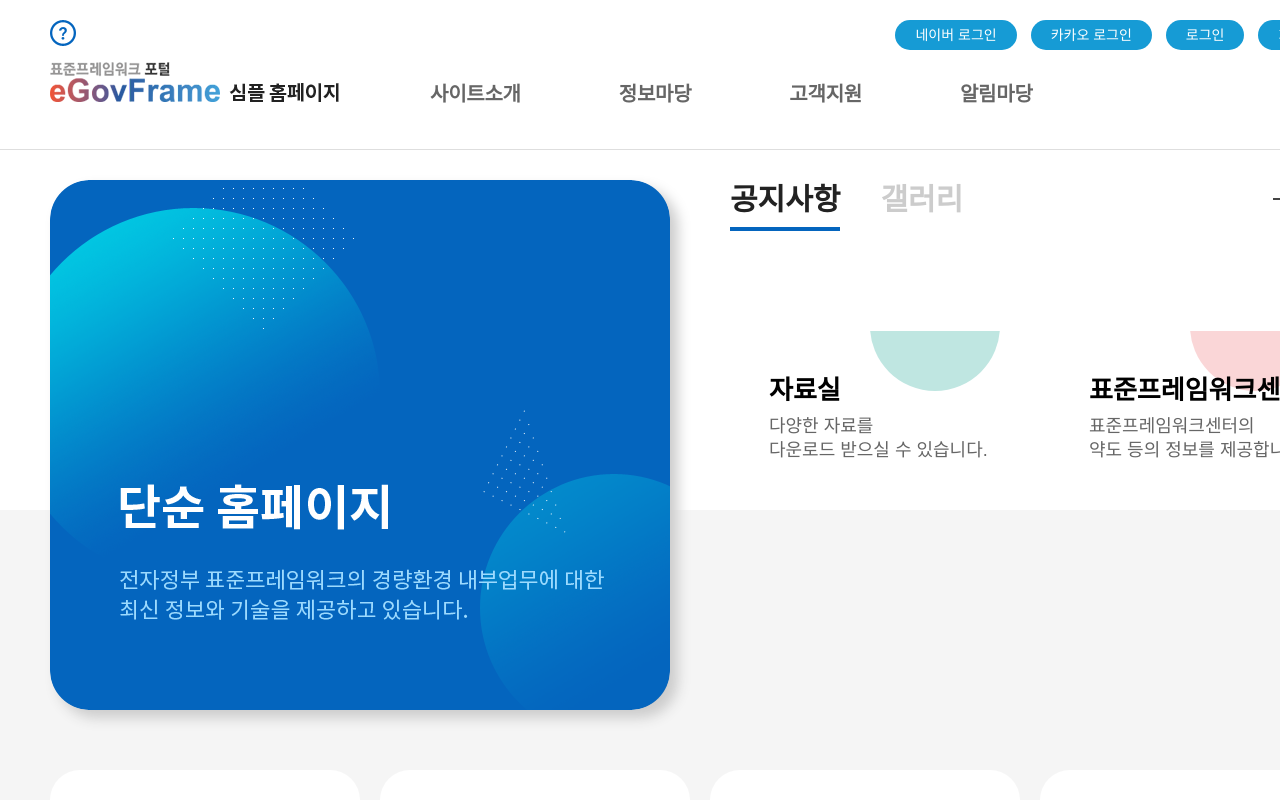
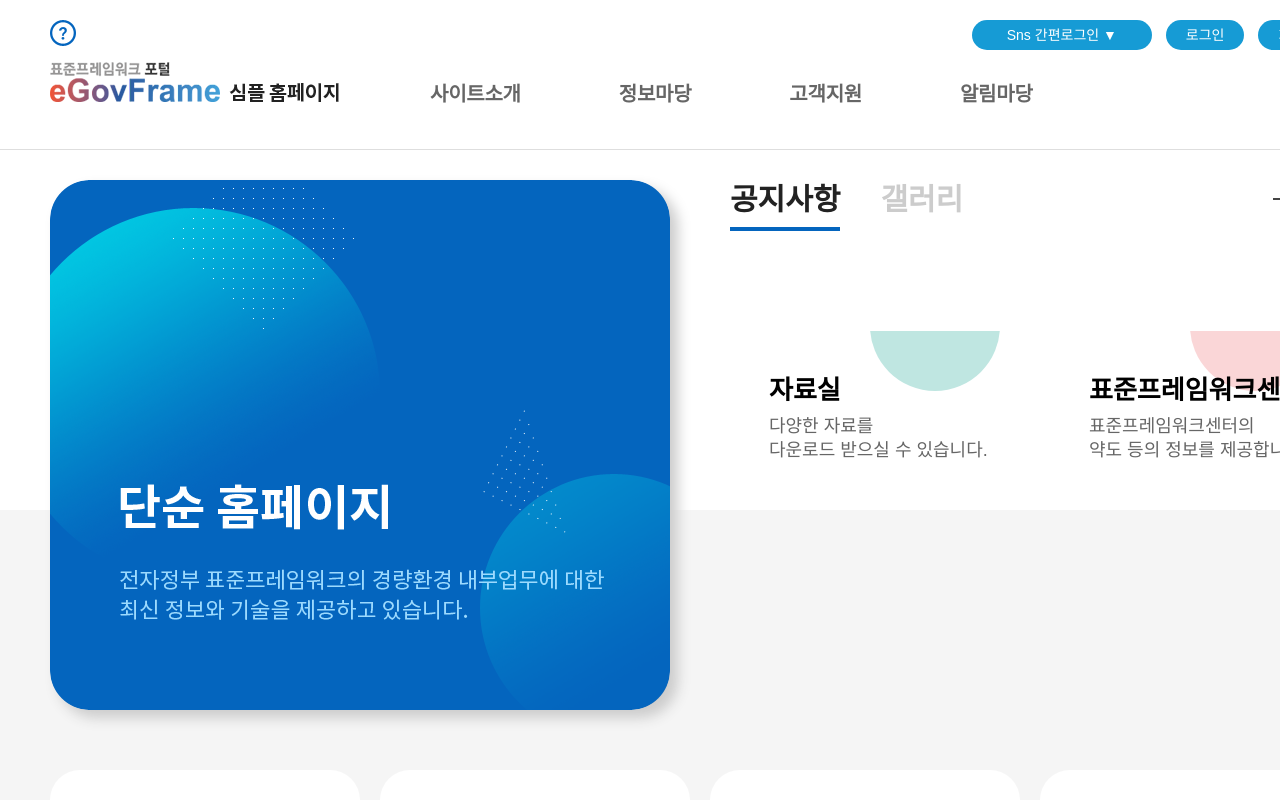
Before and after one commit to kimilguk/egovframe-template-simple-react-test, a React (Create React App) app: page / in a window 1280 px wide. Shown: the top 800 px of the page. Built offline with nearby package versions, Linux system fonts and the light colour scheme; no server answers; a web font is replaced by a local one.

Commit message:
Sns 간편로그인 디자인 드롭다운버튼으로 변경

```diff
--- a/src/components/EgovHeader.jsx
+++ b/src/components/EgovHeader.jsx
@@ -1,4 +1,4 @@
-import React from 'react';
+import React, { useState } from 'react';
 import { Link, NavLink, useNavigate } from 'react-router-dom';
 
 import * as EgovNet from 'api/egovFetch';
@@ -12,7 +12,7 @@ import SnsKakaoBt from './sns/SnsKakaoBt';
 function EgovHeader() {
     console.group("EgovHeader");
     console.log("[Start] EgovHeader ------------------------------");
-
+	const [view, setView] = useState(false);
     const sessionUser = getSessionItem('loginUser');
     const sessionUserId = sessionUser?.id;
     const sessionUserName = sessionUser?.name;
@@ -97,8 +97,15 @@ function EgovHeader() {
                     {/* 로그인 : 로그인 정보 없을 때 */}
                     {!sessionUserId &&
                         <>
-                        <SnsNaverBt />
-                        <SnsKakaoBt />
+                        <div onClick={() => {setView(!view)}} className="btn" style={{cursor:"pointer", textAlign:"center", width:"180px"}}>
+							Sns 간편로그인 <span>{view ? '▲' : '▼'}</span>
+							{view &&
+							<ul>
+							<li><SnsNaverBt /></li>
+                        	<li><SnsKakaoBt /></li>
+                        	</ul>
+							}
+						</div>
                         <button onClick={logInHandler} className="btn login">로그인</button>
                         <NavLink to={URL.MYPAGE_CREATE} className={({ isActive }) => (isActive ? "btn login cur" : "btn login")}>회원가입</NavLink>
                         </>
```
